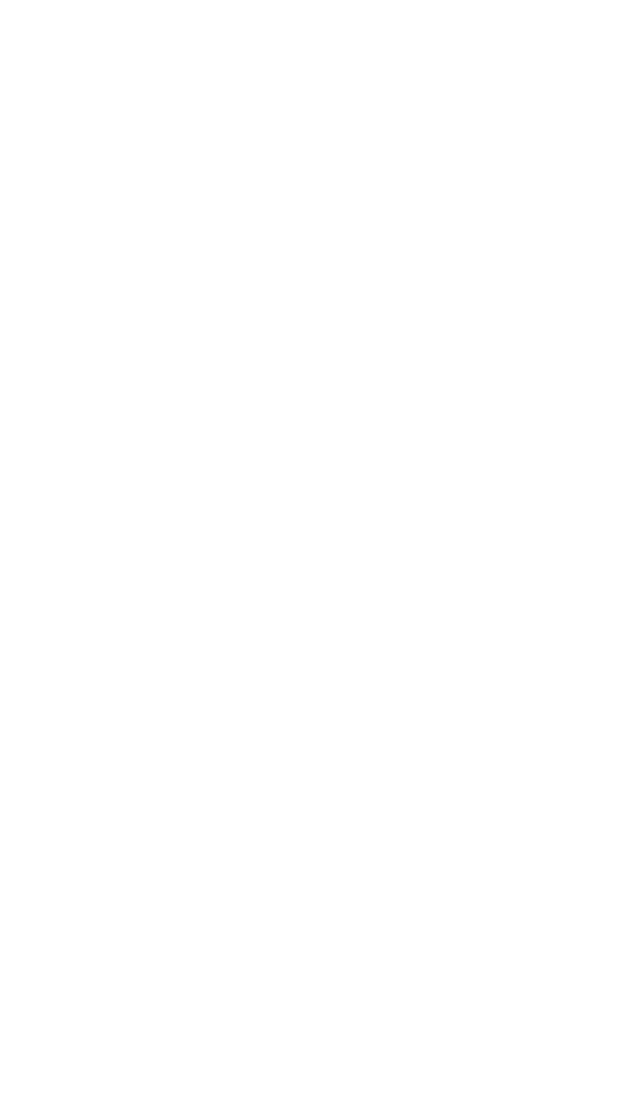
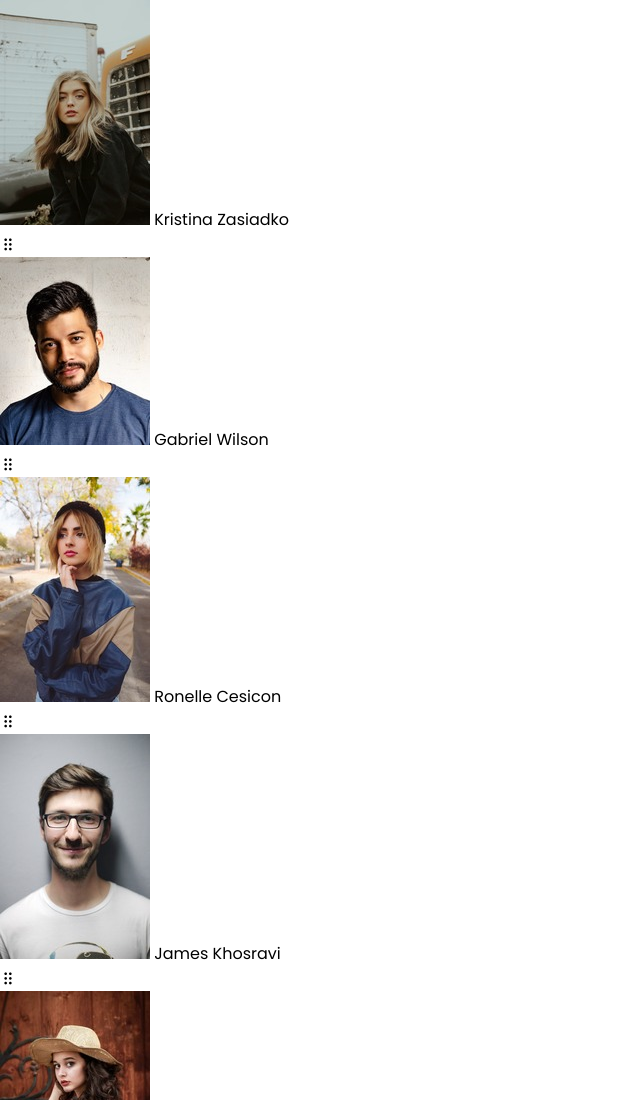
Before and after one commit to liujiani505/drag-drop-list, a plain HTML site: page index.html in a window 1280 px wide. Shown: the top 1100 px of the page, without its empty margins (0-640 px from the left). Before the commit the page ends 800 px from the top, so only its background shows below. Drawn offline with nearby package versions, Linux system fonts and the light colour scheme.

Commit message:
finished html codes

```diff
--- a/index.html
+++ b/index.html
@@ -5,9 +5,56 @@
     <meta http-equiv="X-UA-Compatible" content="IE=edge">
     <meta name="viewport" content="width=device-width, initial-scale=1.0">
     <link rel="stylesheet" href="style.css">
+    <link rel="stylesheet" href="https://unicons.iconscout.com/release/v4.0.0/css/line.css">
     <title>Drap and Drop List</title>
+    <script src="script.js" defer></script>
 </head>
 <body>
 
+    <ul class="sortable-list">
+        <li class="item">
+            <div class="details">
+                <img src="images/img-1.jpg">
+                <span>Kristina Zasiadko</span>
+            </div>
+            <i class="uil uil-draggabledots"></i>
+        </li>
+        <li class="item">
+            <div class="details">
+                <img src="images/img-2.jpg">
+                <span>Gabriel Wilson</span>
+            </div>
+            <i class="uil uil-draggabledots"></i>
+        </li>
+        <li class="item">
+            <div class="details">
+                <img src="images/img-3.jpg">
+                <span>Ronelle Cesicon</span>
+            </div>
+            <i class="uil uil-draggabledots"></i>
+        </li>
+        <li class="item">
+            <div class="details">
+                <img src="images/img-4.jpg">
+                <span>James Khosravi</span>
+            </div>
+            <i class="uil uil-draggabledots"></i>
+        </li>
+        <li class="item">
+            <div class="details">
+                <img src="images/img-5.jpg">
+                <span>Annika Hayden</span>
+            </div>
+            <i class="uil uil-draggabledots"></i>
+        </li>
+        <li class="item">
+            <div class="details">
+                <img src="images/img-6.jpg">
+                <span>Donald Horton</span>
+            </div>
+            <i class="uil uil-draggabledots"></i>
+        </li>
+    </ul>
+
 </body>
 </html>
--- a/style.css
+++ b/style.css
@@ -0,0 +1,7 @@
+@import url('https://fonts.googleapis.com/css2?family=Poppins:wght@400;500;600&display=swap');
+* {
+  margin: 0;
+  padding: 0;
+  box-sizing: border-box;
+  font-family: 'Poppins', sans-serif;
+}
```
Also changed, not shown: images/img-1.jpg (added), images/img-2.jpg (added), images/img-3.jpg (added), images/img-4.jpg (added), images/img-5.jpg (added), images/img-6.jpg (added), script.js (added).
